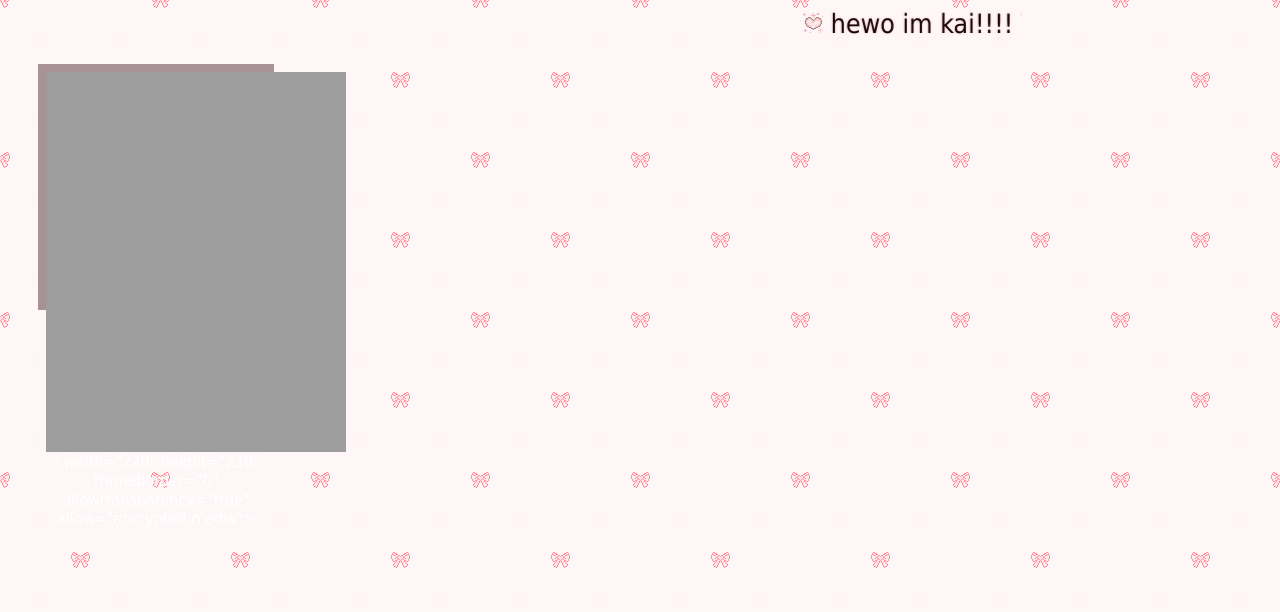
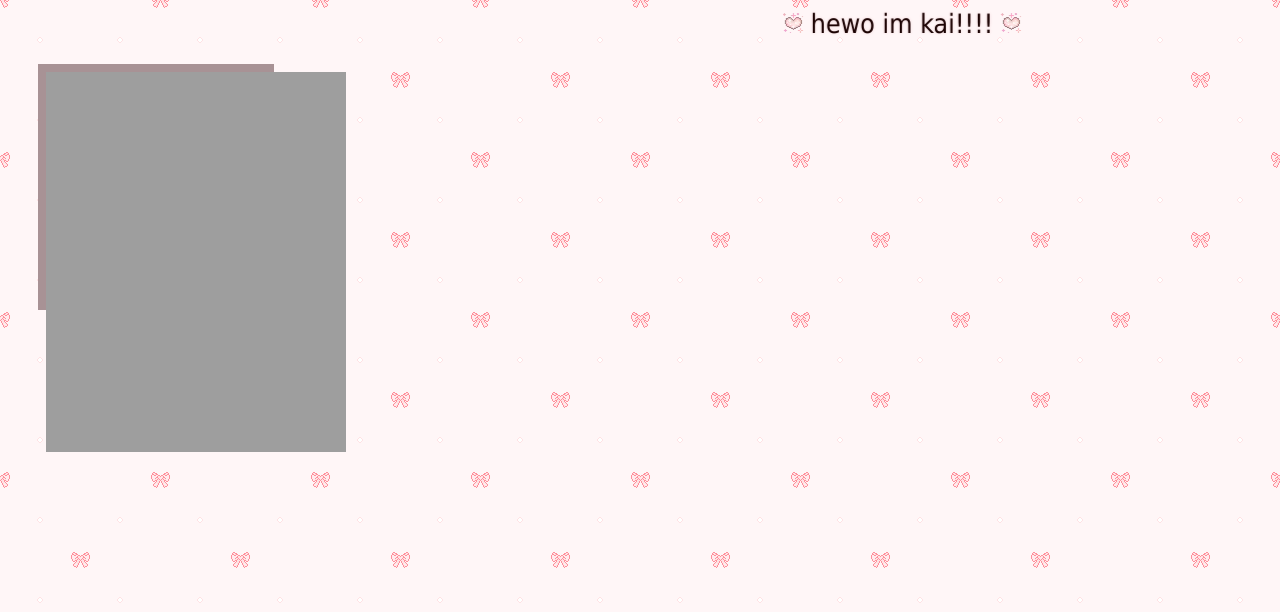
Before and after one commit to the-meliorist/the-meliorist.github.io, a Jekyll site: the page about.html, which Jekyll copies as it is, in a window 1280 px wide. Shown: the top 612 px of the page. Built offline with Jekyll 4.4.1, drawn with Linux system fonts in a browser that asks for light colours.

Commit message:
Update about.html

```diff
--- a/about.html
+++ b/about.html
@@ -10,7 +10,7 @@
           </marquee>
 
 <div id="playlist">
-      <iframe src="<iframe src="https://open.spotify.com/embed/playlist/7H6rDyUgHbweaSEeTKJm4Z" width="300" height="380" frameborder="0" allowtransparency="true" allow="encrypted-media"></iframe>" width="220" height="230" frameborder="0" allowtransparency="true" allow="encrypted-media"></iframe>
+      <iframe src="<iframe src="https://open.spotify.com/embed/playlist/7H6rDyUgHbweaSEeTKJm4Z" width="300" height="380" frameborder="0" allowtransparency="true" allow="encrypted-media"></iframe>
     </div>
 
 
```
